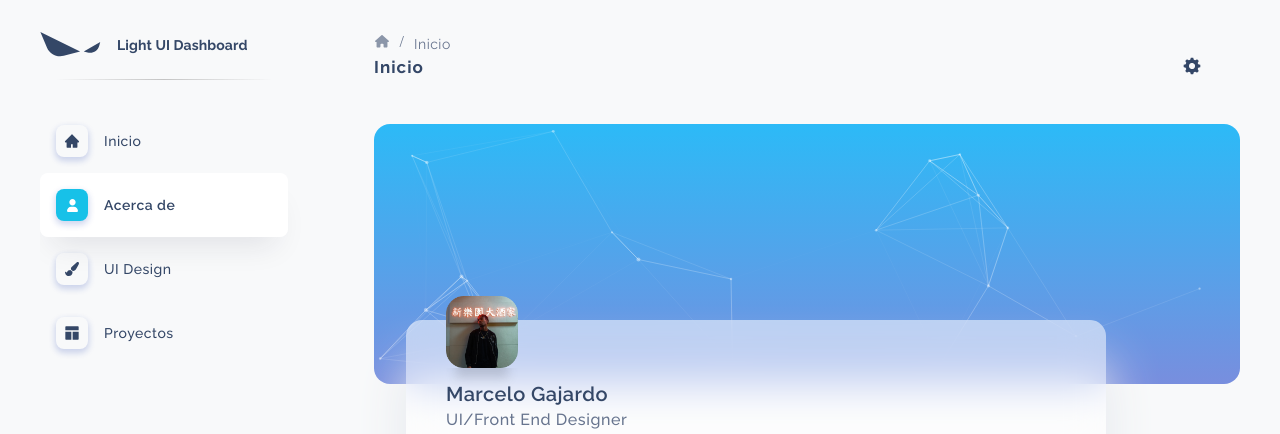
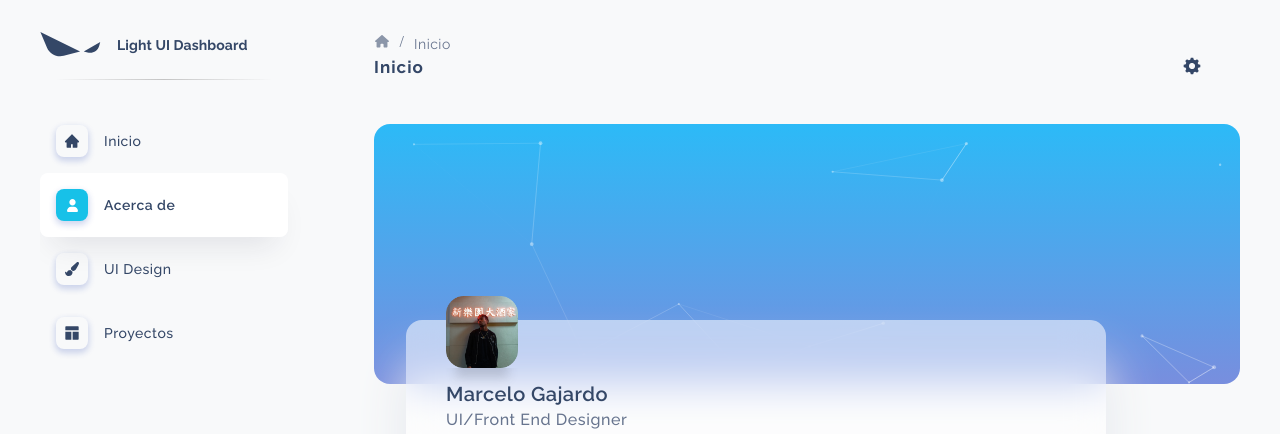
Before and after one commit to ceign/flat-dashboard, a React (Create React App) app: page /acerca-de in a window 1280 px wide. Shown: the top 434 px of the page. Built offline with nearby package versions, Linux system fonts and the light colour scheme.

Commit message:
Particles config.

```diff
--- a/src/Components/AboutHeader.css
+++ b/src/Components/AboutHeader.css
@@ -65,6 +65,10 @@
   margin: 6px 0 0;
 }
 
+#tsparticles {
+  height: 100%
+}
+
 @media only screen and (min-width: 1024px) {
   .about__header {
     height: 260px;
@@ -110,7 +114,7 @@
   }
 
   #tsparticles {
-    height: 100%
+    display: block;
   }
 
 }
--- a/src/Components/Particles.js
+++ b/src/Components/Particles.js
@@ -6,10 +6,7 @@ import "../Components/AboutHeader.css";
 
 const ParticlesBg = () => {
   const particlesInit = useCallback(async (engine) => {
-    console.log(engine);
-    // you can initiate the tsParticles instance (engine) here, adding custom shapes or presets
-    // this loads the tsparticles package bundle, it's the easiest method for getting everything ready
-    // starting from v2 you can add only the features you need reducing the bundle size
+    // console.log(engine);
     await loadFull(engine);
   }, []);
 
@@ -25,12 +22,6 @@ const ParticlesBg = () => {
       options={{
         fullScreen: {
           enable: false,
-        },
-        background: {
-          // color: {
-          //   value: "#000000",
-          //   opacity: 0.1,
-          // },
         },
         fpsLimit: 120,
         interactivity: {
@@ -61,7 +52,7 @@ const ParticlesBg = () => {
               },
             },
             push: {
-              quantity: 4,
+              quantity: 2,
             },
             remove: {
               quantity: 2,
@@ -99,11 +90,9 @@ const ParticlesBg = () => {
           number: {
             density: {
               enable: true,
-              area: 1000,
+              area: 800,
             },
-            maxParticles: 110,
-            limit: 110,
-            value: 200,
+            value: 60,
           },
           opacity: {
             value: 0.4,
@@ -119,6 +108,33 @@ const ParticlesBg = () => {
           },
         },
         detectRetina: true,
+        responsive: [
+          {
+            breakpoint: 450,
+            options: {
+              particles: {
+                number: {
+                  // value: 0,
+                },
+                interactivity: {
+                  events: {
+                    onClick: {
+                      enable: false,
+                    },
+                  },
+                  modes: {
+                    push: {
+                      quantity: 0,
+                    },
+                    repulse: {
+                      distance: 0,
+                    },
+                  },
+                },
+              },
+            },
+          },
+        ],
       }}
     />
   );
```
